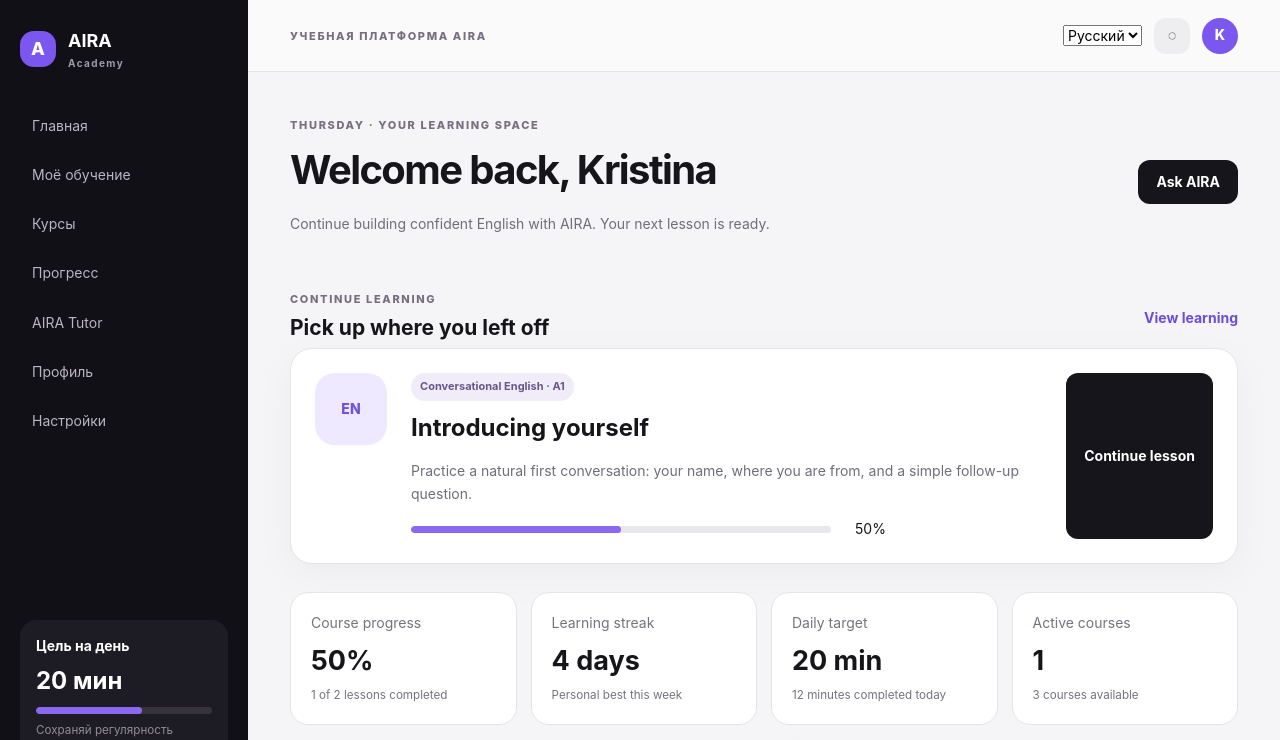
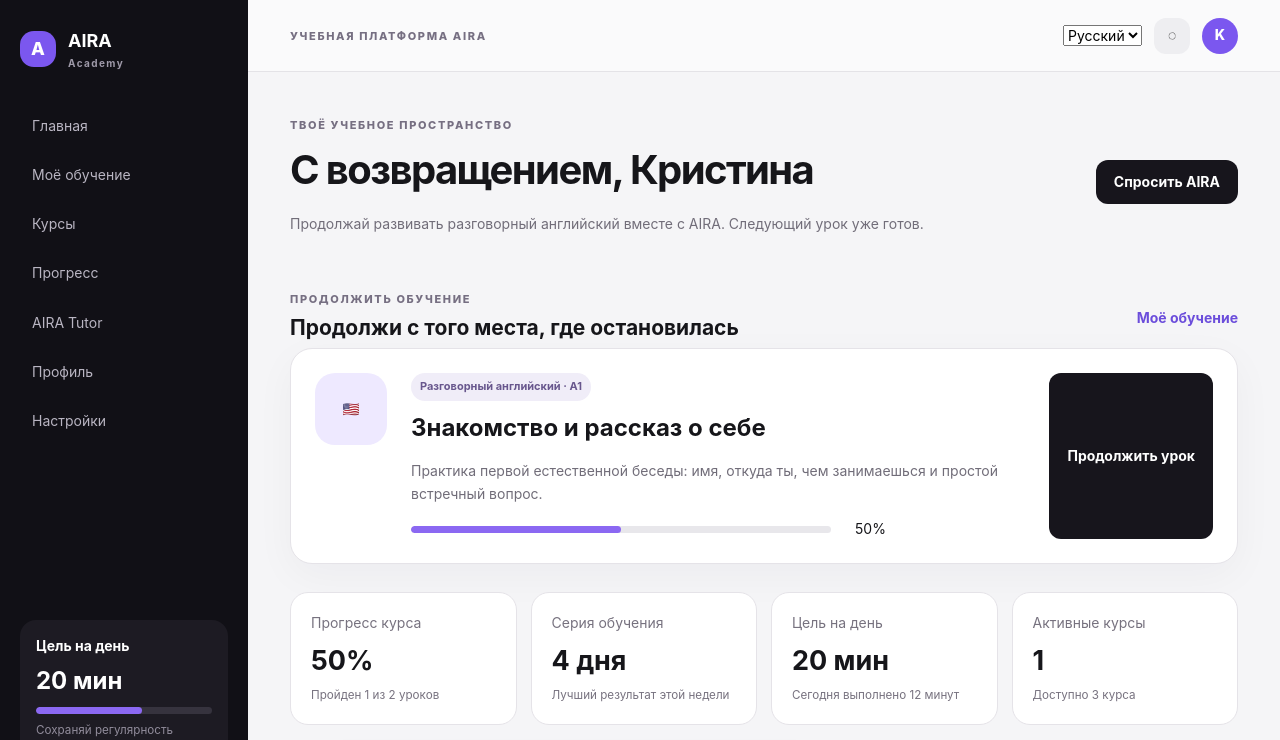
Before and after one commit to tsapkovaby-cyber/AIRA-OS, a Next.js app: page /learn in a window 1280 px wide. Shown: the top 740 px of the page. Built offline with nearby package versions, Linux system fonts and the light colour scheme.

Commit message:
Localize learning dashboard to Russian

```diff
--- a/app/learn/page.tsx
+++ b/app/learn/page.tsx
@@ -3,9 +3,9 @@ import styles from "./learn.module.css";
 
 export default function LearningDashboard() {
   return <>
-    <section className={styles.hero}><div><span className={styles.eyebrow}>THURSDAY · YOUR LEARNING SPACE</span><h1>Welcome back, Kristina</h1><p>Continue building confident English with AIRA. Your next lesson is ready.</p></div><Link className={styles.primaryButton} href="/learn/tutor">Ask AIRA</Link></section>
-    <section className={styles.section}><div className={styles.sectionTitle}><div><span className={styles.eyebrow}>CONTINUE LEARNING</span><h2>Pick up where you left off</h2></div><Link href="/learn/courses">View learning</Link></div><div className={styles.featureCard}><div className={styles.courseIcon}>EN</div><div className={styles.featureBody}><span className={styles.pill}>Conversational English · A1</span><h3>Introducing yourself</h3><p>Practice a natural first conversation: your name, where you are from, and a simple follow-up question.</p><div className={styles.progressRow}><div className={styles.progress}><i style={{width:"50%"}} /></div><span>50%</span></div></div><Link className={styles.primaryButton} href="/learn/courses">Continue lesson</Link></div></section>
-    <section className={styles.statsGrid}><article><span>Course progress</span><strong>50%</strong><small>1 of 2 lessons completed</small></article><article><span>Learning streak</span><strong>4 days</strong><small>Personal best this week</small></article><article><span>Daily target</span><strong>20 min</strong><small>12 minutes completed today</small></article><article><span>Active courses</span><strong>1</strong><small>3 courses available</small></article></section>
-    <section className={styles.twoColumn}><article className={styles.panel}><span className={styles.eyebrow}>YOUR PATH</span><h2>Next recommended lesson</h2><div className={styles.lessonRow}><div><strong>02</strong></div><div><h3>Introducing yourself</h3><p>Estimated time · 10 min</p></div><span className={styles.pill}>Ready</span></div><Link className={styles.textLink} href="/learn/courses">Open learning path →</Link></article><article className={styles.darkPanel}><span className={styles.eyebrow}>AI TUTOR</span><h2>Practice with AIRA</h2><p>Ask for an explanation, rehearse a conversation, or prepare for your next lesson.</p><Link className={styles.lightButton} href="/learn/tutor">Start a tutor session</Link></article></section>
+    <section className={styles.hero}><div><span className={styles.eyebrow}>ТВОЁ УЧЕБНОЕ ПРОСТРАНСТВО</span><h1>С возвращением, Кристина</h1><p>Продолжай развивать разговорный английский вместе с AIRA. Следующий урок уже готов.</p></div><Link className={styles.primaryButton} href="/learn/tutor">Спросить AIRA</Link></section>
+    <section className={styles.section}><div className={styles.sectionTitle}><div><span className={styles.eyebrow}>ПРОДОЛЖИТЬ ОБУЧЕНИЕ</span><h2>Продолжи с того места, где остановилась</h2></div><Link href="/learn/courses">Моё обучение</Link></div><div className={styles.featureCard}><div className={styles.courseIcon}>🇺🇸</div><div className={styles.featureBody}><span className={styles.pill}>Разговорный английский · A1</span><h3>Знакомство и рассказ о себе</h3><p>Практика первой естественной беседы: имя, откуда ты, чем занимаешься и простой встречный вопрос.</p><div className={styles.progressRow}><div className={styles.progress}><i style={{width:"50%"}} /></div><span>50%</span></div></div><Link className={styles.primaryButton} href="/learn/courses">Продолжить урок</Link></div></section>
+    <section className={styles.statsGrid}><article><span>Прогресс курса</span><strong>50%</strong><small>Пройден 1 из 2 уроков</small></article><article><span>Серия обучения</span><strong>4 дня</strong><small>Лучший результат этой недели</small></article><article><span>Цель на день</span><strong>20 мин</strong><small>Сегодня выполнено 12 минут</small></article><article><span>Активные курсы</span><strong>1</strong><small>Доступно 3 курса</small></article></section>
+    <section className={styles.twoColumn}><article className={styles.panel}><span className={styles.eyebrow}>ТВОЙ ПУТЬ</span><h2>Следующий рекомендованный урок</h2><div className={styles.lessonRow}><div><strong>02</strong></div><div><h3>Знакомство и рассказ о себе</h3><p>Примерное время · 10 мин</p></div><span className={styles.pill}>Готов</span></div><Link className={styles.textLink} href="/learn/courses">Открыть учебный путь →</Link></article><article className={styles.darkPanel}><span className={styles.eyebrow}>AIRA TUTOR</span><h2>Практика с AIRA</h2><p>Попроси объяснить тему, потренируй диалог или подготовься к следующему уроку.</p><Link className={styles.lightButton} href="/learn/tutor">Начать сессию Tutor</Link></article></section>
   </>;
 }
```
